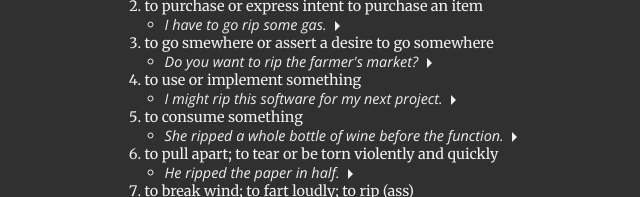
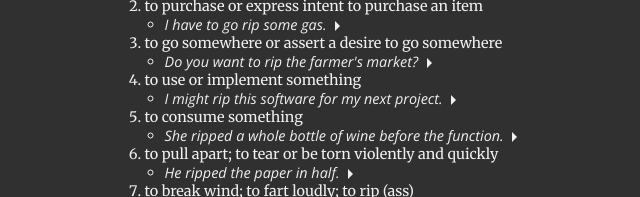
Before and after one commit to Rushilwiz/rip, a plain HTML site: page index.html in a window 1280 px wide. Shown: the part 336-533 px from the top of the page, 319-959 px from the left. Drawn offline with nearby package versions, Linux system fonts and the light colour scheme; a web font is replaced by a local one.

Commit message:
fix: typo

```diff
--- a/index.html
+++ b/index.html
@@ -30,7 +30,7 @@
                     <li class="hidden-li">Synonyms: buy, purchase, acquire</li>
                 </ul>
             </li>
-            <li>to go smewhere or assert a desire to go somewhere
+            <li>to go somewhere or assert a desire to go somewhere
                 <ul>
                     <li>Do you want to rip the farmer's market? <span class="chevron"></span></li>
                     <li class="hidden-li">He ripped to the gym.</li>
```
